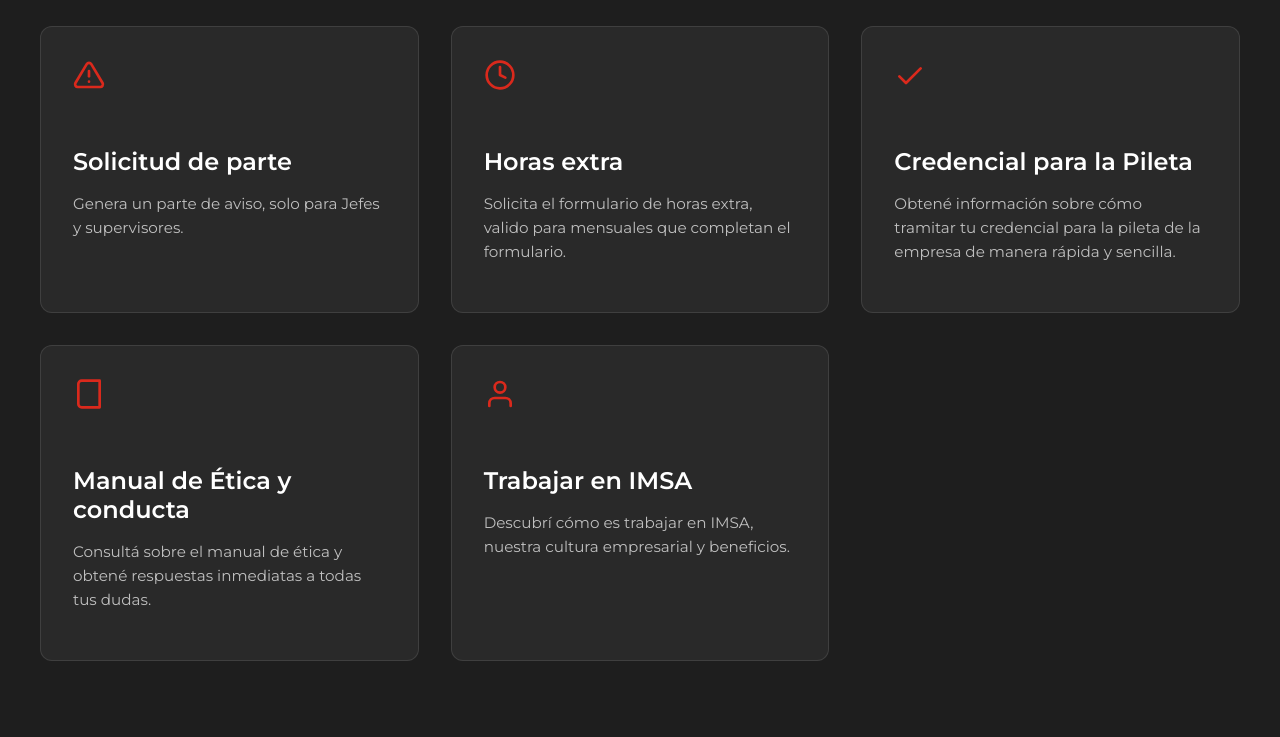
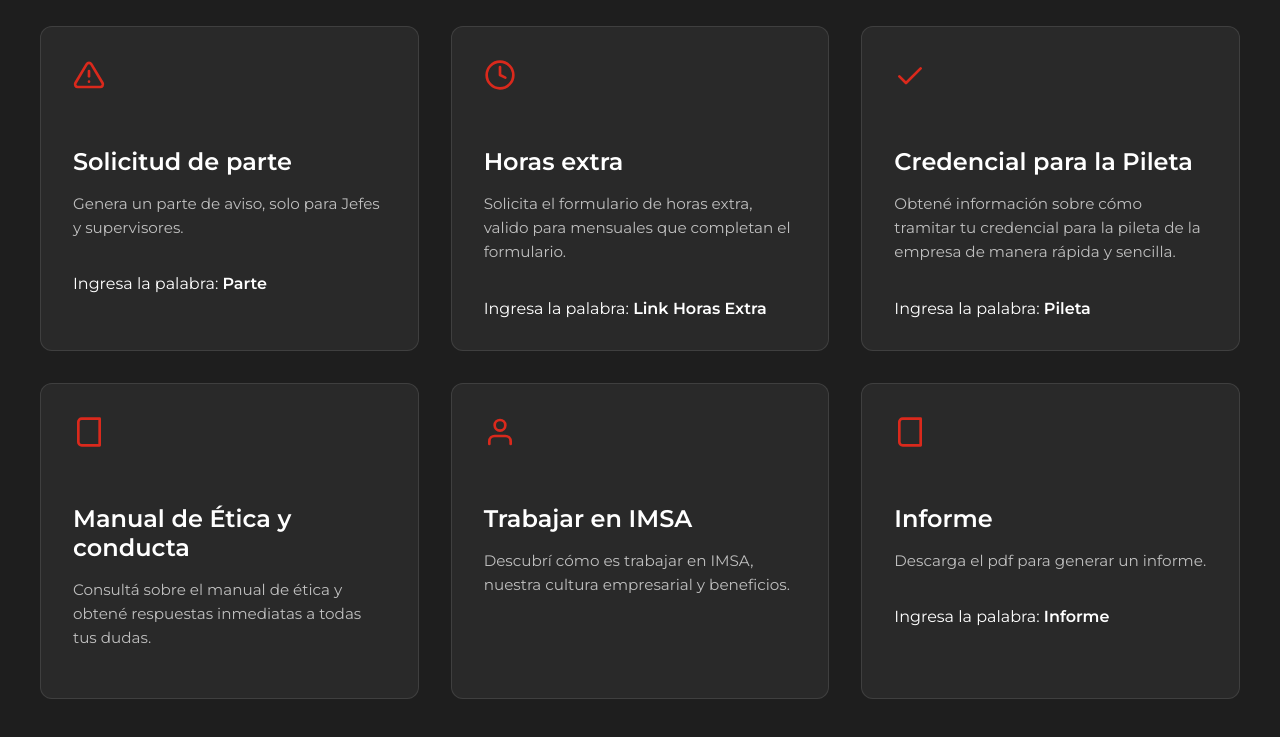
Before and after one commit to ThomasCasco/pagina, a plain HTML site: page login.html in a window 1280 px wide. Shown: the part 203-940 px from the top of the page. Before the commit the page ends 912 px from the top, so only its background shows below. Drawn offline with Linux system fonts and the light colour scheme; sample sign-in values are in the browser's storage.

Commit message:
Add new cards with instructions for generating reports and accessing resources on the login page

```diff
--- a/login.html
+++ b/login.html
@@ -178,6 +178,8 @@
                 <p class="card-description">
                     Genera un parte de aviso, solo para Jefes y supervisores.
                 </p>
+                <br>
+                    Ingresa la palabra: <strong>Parte</strong>
             </div>
             <div class="card">
                 <span class="card-icon">
@@ -192,6 +194,8 @@
                 <p class="card-description">
                     Solicita el formulario de horas extra, valido para mensuales que completan el formulario.
                 </p>
+                <br>
+                    Ingresa la palabra: <strong>Link Horas Extra</strong>
             </div>
             <div class="card">
                 <span class="card-icon">
@@ -203,6 +207,8 @@
                 <p class="card-description">
                     Obtené información sobre cómo tramitar tu credencial para la pileta de la empresa de manera rápida y sencilla.
                 </p>
+                <br>
+                    Ingresa la palabra: <strong>Pileta</strong>
             </div>
             <div class="card">
                 <span class="card-icon">
@@ -228,6 +234,20 @@
                     Descubrí cómo es trabajar en IMSA, nuestra cultura empresarial y beneficios.
                 </p>
             </div>
+
+            <div class="card">
+                <span class="card-icon">
+                    <svg width="32" height="32" viewBox="0 0 24 24" fill="none" stroke="currentColor">
+                        <path d="M4 19.5v-15A2.5 2.5 0 016.5 2H20v20H6.5a2.5 2.5 0 01-2.5-2.5z" stroke-width="2" stroke-linecap="round" stroke-linejoin="round"/>
+                    </svg>
+                </span>
+                <h3 class="card-title">Informe</h3>
+                <p class="card-description">
+                    Descarga el pdf para generar un informe.
+                </p>
+                <br>
+                    Ingresa la palabra: <strong>Informe</strong>
+            </div>
         </div>
     </main>
     <div class="chat-widget">
```
